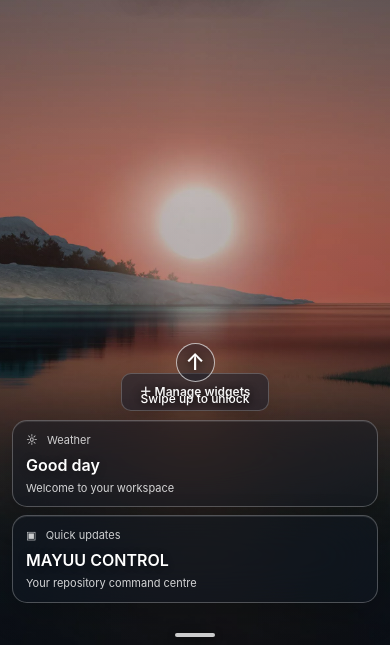
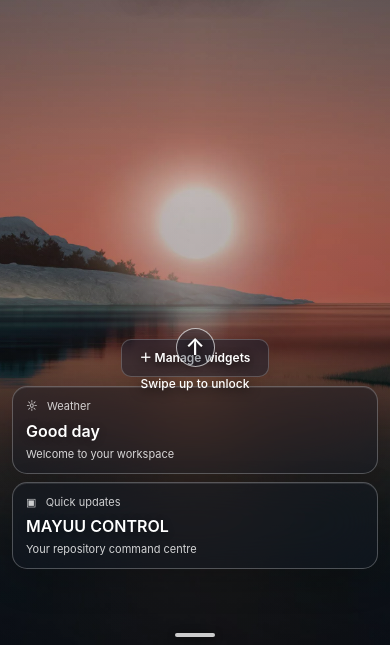
Before and after one commit to mayuu-p/MAYUU-Control-Centre, a plain HTML site: page index.html in a window 390 px wide. Shown: the part 199-844 px from the top of the page. Drawn offline with Linux system fonts and the light colour scheme.

Commit message:
Require swipe-only unlock and match Dishant lock screen spacing

```diff
--- a/index.html
+++ b/index.html
@@ -53,17 +53,17 @@
 .lock-time span{font-size:clamp(14px,1.3vw,18px);font-weight:600;margin-top:15px}
 .spotlight-chip{position:absolute;right:clamp(18px,3vw,46px);top:clamp(18px,3vh,32px);z-index:2;display:flex;flex-direction:column;align-items:center;gap:5px;color:#fff;text-shadow:0 2px 12px #000;font-size:11px}
 .spotlight-chip span{width:40px;height:40px;border:1px solid #ffffff80;border-radius:12px;display:grid;place-items:center;background:#0b142b45;backdrop-filter:blur(16px);font-size:20px}
-.lock-widgets{bottom:max(38px,5.2vh);width:min(660px,calc(100% - 36px));}
+.lock-widgets{bottom:max(58px,10.5vh);width:min(660px,calc(100% - 36px));}
 .widget-manage{width:max-content;max-width:100%;margin:0 auto 9px;padding:9px 18px;border:1px solid #ffffff38;border-radius:10px;background:#111a2c80;backdrop-filter:blur(24px);box-shadow:0 8px 25px #0002;color:#fff;font-size:12px;font-weight:600}
 .widget-row{grid-template-columns:repeat(2,minmax(0,1fr));gap:10px}
 .lock-widget{min-width:0;min-height:100px;padding:15px 17px;border:1px solid #ffffff42;border-radius:15px;background:rgba(20,26,38,.43);backdrop-filter:blur(26px) saturate(135%);-webkit-backdrop-filter:blur(26px) saturate(135%);box-shadow:0 12px 34px #0003,inset 0 1px #ffffff18}
 .lock-widget small{font-size:11px;color:#ffffffc9;margin-bottom:9px}
 .lock-widget b{display:block;font-size:16px;text-shadow:0 1px 8px #0005}
 .lock-widget p{font-size:11px;color:#ffffffd0;margin-top:8px;line-height:1.35}
-.swipe-hint{bottom:clamp(190px,25vh,245px);gap:8px;font-size:12px;font-weight:500}
+.swipe-hint{bottom:clamp(210px,27vh,260px);gap:8px;font-size:12px;font-weight:500}
 .swipe-hint .swipe-icon{width:39px;height:39px;border:1px solid #ffffffa6;background:#10182755;backdrop-filter:blur(16px);font-size:23px}
 .gesture-bar{position:absolute;z-index:3;bottom:max(8px,env(safe-area-inset-bottom));left:50%;transform:translateX(-50%);width:40px;height:4px;border-radius:9px;background:#ffffffc9;box-shadow:0 1px 8px #0007}
-.signin-screen{background-image:linear-gradient(180deg,rgba(4,9,18,.15),rgba(4,9,18,.32)),url('./Windows.jpg');background-position:center;background-size:cover}
+.signin-screen{background-image:linear-gradient(180deg,rgba(4,9,18,.15),rgba(4,9,18,.32)),url('https://images.unsplash.com/photo-1470770841072-f978cf4d019e?auto=format&fit=crop&w=2200&q=90');background-position:center;background-size:cover}
 .signin-screen:before{background:linear-gradient(180deg,#06101b18,#06101b2e 70%,#06101b48)}
 .login{width:min(440px,calc(100% - 34px));padding:clamp(22px,4vh,40px) clamp(20px,4vw,34px);border:1px solid #ffffff30;border-radius:24px;background:rgba(12,19,32,.22);backdrop-filter:blur(22px) saturate(130%);-webkit-backdrop-filter:blur(22px) saturate(130%);box-shadow:0 24px 80px #0003,inset 0 1px #ffffff22}
 .avatar{width:clamp(72px,9vw,92px);height:clamp(72px,9vw,92px);margin-bottom:15px;background:rgba(240,244,255,.88);border:1px solid #ffffffa8;box-shadow:0 10px 30px #0002}
@@ -80,12 +80,12 @@
 @media(max-width:700px){
  .lock-time{top:clamp(48px,12vh,100px)}
  .lock-time strong{font-size:clamp(60px,15vw,82px)}
- .lock-widgets{bottom:max(28px,5vh);width:calc(100% - 24px)}
+ .lock-widgets{bottom:max(44px,9vh);width:calc(100% - 24px)}
  .widget-row{grid-template-columns:1fr;gap:8px}
  .lock-widget{min-height:0;padding:11px 13px}
  .lock-widget small{margin-bottom:4px}
  .lock-widget p{margin-top:4px}
- .swipe-hint{bottom:clamp(185px,28vh,230px)}
+ .swipe-hint{bottom:clamp(200px,30vh,245px)}
  .spotlight-chip{right:14px;top:14px}
  .spotlight-chip span{width:35px;height:35px}
  .login{border-radius:20px}
@@ -109,7 +109,7 @@
 <section id="lock" class="lock" aria-label="MAYUU Control Centre sign-in">
 <div class="lockscreen" id="lockscreen"><div class="spotlight-chip"><span>▧</span>Spotlight</div>
   <div class="lock-time"><strong id="lockClock">13:06</strong><span id="lockDate">Friday 20 November</span></div>
-  <div class="swipe-hint" id="swipeHint" role="button" tabindex="0" aria-label="Swipe up to unlock"><span class="swipe-icon">↑</span><span>Swipe up to unlock</span></div>
+  <div class="swipe-hint" id="swipeHint" aria-hidden="true"><span class="swipe-icon">↑</span><span>Swipe up to unlock</span></div>
   <div class="lock-widgets"><div class="widget-manage">＋ Manage widgets</div><div class="widget-row"><div class="lock-widget"><small>☼ &nbsp; Weather</small><b>Good day</b><p>Welcome to your workspace</p></div><div class="lock-widget"><small>▣ &nbsp; Quick updates</small><b>MAYUU CONTROL</b><p>Your repository command centre</p></div></div></div>
 </div><div class="gesture-bar" aria-hidden="true"></div>
 <div class="signin-screen" id="signinScreen">
@@ -145,8 +145,8 @@ $('#lock').addEventListener('touchstart',e=>{swipeStartY=e.touches[0].clientY},{
 $('#lock').addEventListener('touchend',e=>{if(swipeStartY===null)return;const delta=e.changedTouches[0].clientY-swipeStartY;if(delta < -45)showSignIn();swipeStartY=null},{passive:true});
 $('#lock').addEventListener('pointerdown',e=>{if(e.pointerType==='mouse')swipeStartY=e.clientY});
 $('#lock').addEventListener('pointerup',e=>{if(e.pointerType==='mouse'&&swipeStartY!==null){if(swipeStartY-e.clientY>45)showSignIn();swipeStartY=null}});
-$('#swipeHint').addEventListener('click',showSignIn);
-$('#swipeHint').addEventListener('keydown',e=>{if(e.key==='Enter'||e.key===' '){e.preventDefault();showSignIn()}});
+
+
 $('#forgotLogin').addEventListener('click',()=>toast('Password recovery will be available after secure sign-in is configured.'));
 
 if(sessionStorage.getItem('mayuu-ui-unlocked')==='1'){ $('#lock').classList.add('hidden');$('#app').classList.remove('hidden') }
```
